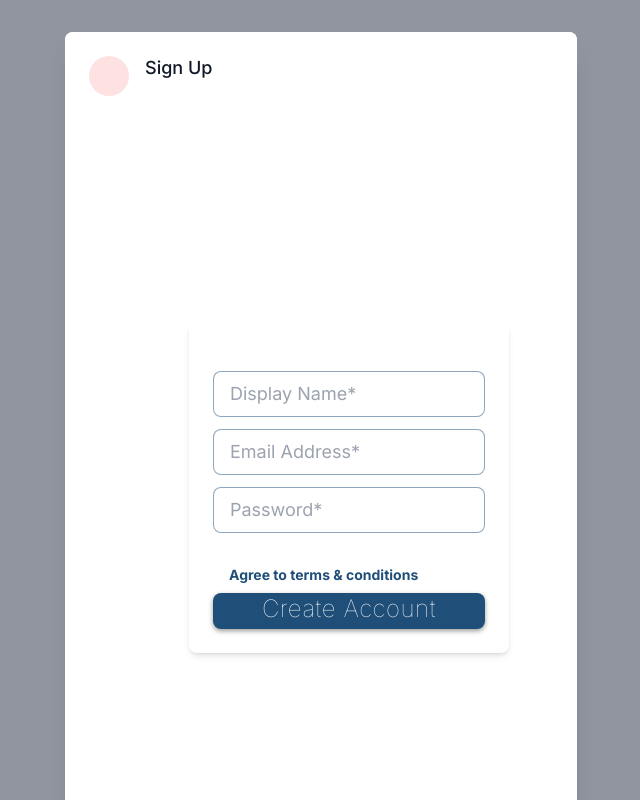
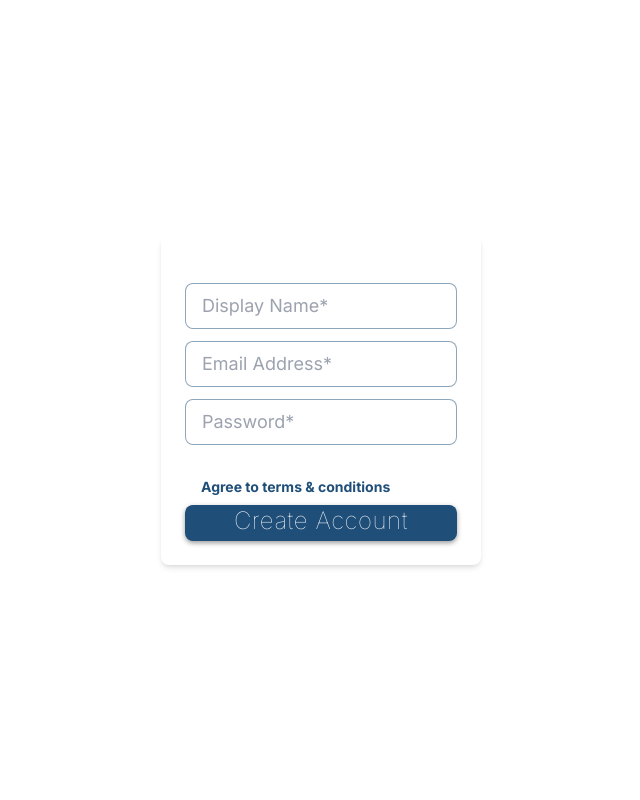
Before and after one commit to ballardingram/hello-world, a React (Create React App) app in the folder client/: page /register in a window 1280 px wide. Shown: the whole page, without its empty margins (319-959 px from the left). Built offline with nearby package versions, Linux system fonts and the light colour scheme.

Commit message:
still trying modal

```diff
--- a/client/src/components/LoginForm/index.js
+++ b/client/src/components/LoginForm/index.js
@@ -1,22 +1,26 @@
-import React from 'react';
+import React, { useState } from 'react';
 import RegisterForm from '../RegisterForm';
 
 
 const LoginForm = () => {
 
-  const toggleModal = () => {
-    // toggle modal
+  const [isModalOpen, setIsModalOpen] = useState(false);
+
+  const toggleModal = (e) => {
+    // e.preventDefault();
+    setIsModalOpen(true);
   }
-
+  console.log(isModalOpen, Date.now)
   return (
     <div className="relative flex flex-col justify-center min-h-screen overflow-hidden">
+      {isModalOpen && <RegisterForm />}
         <div className="w-full p-6 m-auto bg-white rounded-lg shadow-md max-w-xs">
 
             <form className='mt-6'>
 
             <div className='mb-3'>
                 <label
-                  for='email'
+                  htmlFor='email'
                   className='block text-sm'>
                 </label>
                 <input
@@ -29,7 +33,7 @@ const LoginForm = () => {
 
               <div className='mb-3'>
                 <label
-                  for='password'
+                  htmlFor='password'
                   className='block text-sm'>
                 </label>
                 <input
@@ -52,7 +56,7 @@ const LoginForm = () => {
                 <div
                   className='inline-block text-xs font-bold h-full content-center text-center'>
                   Need an account?
-                  <button onClick={() => toggleModal()} > Register Here!</button>
+                  <button onClick={() => toggleModal()}> Register Here!</button>
                 </div>
               </div>
             </form>
--- a/client/src/components/RegisterForm/index.js
+++ b/client/src/components/RegisterForm/index.js
@@ -1,58 +1,16 @@
-/* This example requires Tailwind CSS v2.0+ */
-import { Fragment, useRef, useState } from 'react'
-import { Dialog, Transition } from '@headlessui/react'
-// import { ExclamationIcon } from '@heroicons/react/outline'
+import React from 'react'
 import Toggle from "../Toggle"
 
-export default function RegisterForm() {
-  const [open, setOpen] = useState(true)
-
-  const cancelButtonRef = useRef(null)
+function RegisterForm() {
 
   return (
-    <Transition.Root show={open} as={Fragment}>
-      <Dialog as="div" className="relative z-10" initialFocus={cancelButtonRef} onClose={setOpen}>
-        <Transition.Child
-          as={Fragment}
-          enter="ease-out duration-300"
-          enterFrom="opacity-0"
-          enterTo="opacity-100"
-          leave="ease-in duration-200"
-          leaveFrom="opacity-100"
-          leaveTo="opacity-0"
-        >
-          <div className="fixed inset-0 bg-gray-500 bg-opacity-75 transition-opacity" />
-        </Transition.Child>
+      <div className="relative flex flex-col justify-center min-h-screen overflow-hidden">
+        <div className="w-full p-6 m-auto bg-white rounded-lg shadow-md max-w-xs">
 
-        <div className="fixed z-10 inset-0 overflow-y-auto">
-          <div className="flex items-end sm:items-center justify-center min-h-full p-4 text-center sm:p-0">
-            <Transition.Child
-              as={Fragment}
-              enter="ease-out duration-300"
-              enterFrom="opacity-0 translate-y-4 sm:translate-y-0 sm:scale-95"
-              enterTo="opacity-100 translate-y-0 sm:scale-100"
-              leave="ease-in duration-200"
-              leaveFrom="opacity-100 translate-y-0 sm:scale-100"
-              leaveTo="opacity-0 translate-y-4 sm:translate-y-0 sm:scale-95"
-            >
-              <Dialog.Panel className="relative bg-white rounded-lg text-left overflow-hidden shadow-xl transform transition-all sm:my-8 sm:max-w-lg sm:w-full">
-                <div className="bg-white px-4 pt-5 pb-4 sm:p-6 sm:pb-4">
-                  <div className="sm:flex sm:items-start">
-                    <div className="mx-auto flex-shrink-0 flex items-center justify-center h-12 w-12 rounded-full bg-red-100 sm:mx-0 sm:h-10 sm:w-10">
-                      {/* <ExclamationIcon className="h-6 w-6 text-red-600" aria-hidden="true" /> */}
-                    </div>
-                    <div className="mt-3 text-center sm:mt-0 sm:ml-4 sm:text-left">
-                      <Dialog.Title as="h3" className="text-lg leading-6 font-medium text-gray-900">
-                        Sign Up
-                      </Dialog.Title>
-                      <div className="mt-2">
-                      <div className="relative flex flex-col justify-center min-h-screen overflow-hidden">
-         <div className="w-full p-6 m-auto bg-white rounded-lg shadow-md max-w-xs">
+            <form className='mt-6'>
 
-             <form className='mt-6'>
-
-               <div className='mb-3'>
-                 <label
+              <div className='mb-3'>
+                <label
                   for='displayName'
                   className='block text-sm'>
                 </label>
@@ -108,39 +66,11 @@ export default function RegisterForm() {
 
         </div>
     </div>
-                        <p className="text-sm text-gray-500">
-                          Are you sure you want to deactivate your account? All of your data will be permanently
-                          removed. This action cannot be undone.
-                        </p>
-                      </div>
-                    </div>
-                  </div>
-                </div>
-                <div className="bg-gray-50 px-4 py-3 sm:px-6 sm:flex sm:flex-row-reverse">
-                  <button
-                    type="button"
-                    className="w-full inline-flex justify-center rounded-md border border-transparent shadow-sm px-4 py-2 bg-red-600 text-base font-medium text-white hover:bg-red-700 focus:outline-none focus:ring-2 focus:ring-offset-2 focus:ring-red-500 sm:ml-3 sm:w-auto sm:text-sm"
-                    onClick={() => setOpen(false)}
-                  >
-                    Deactivate
-                  </button>
-                  <button
-                    type="button"
-                    className="mt-3 w-full inline-flex justify-center rounded-md border border-gray-300 shadow-sm px-4 py-2 bg-white text-base font-medium text-gray-700 hover:bg-gray-50 focus:outline-none focus:ring-2 focus:ring-offset-2 focus:ring-indigo-500 sm:mt-0 sm:ml-3 sm:w-auto sm:text-sm"
-                    onClick={() => setOpen(false)}
-                    ref={cancelButtonRef}
-                  >
-                    Cancel
-                  </button>
-                </div>
-              </Dialog.Panel>
-            </Transition.Child>
-          </div>
-        </div>
-      </Dialog>
-    </Transition.Root>
-  )
+  );
 }
+
+
+export default RegisterForm;
 
 
 
```
